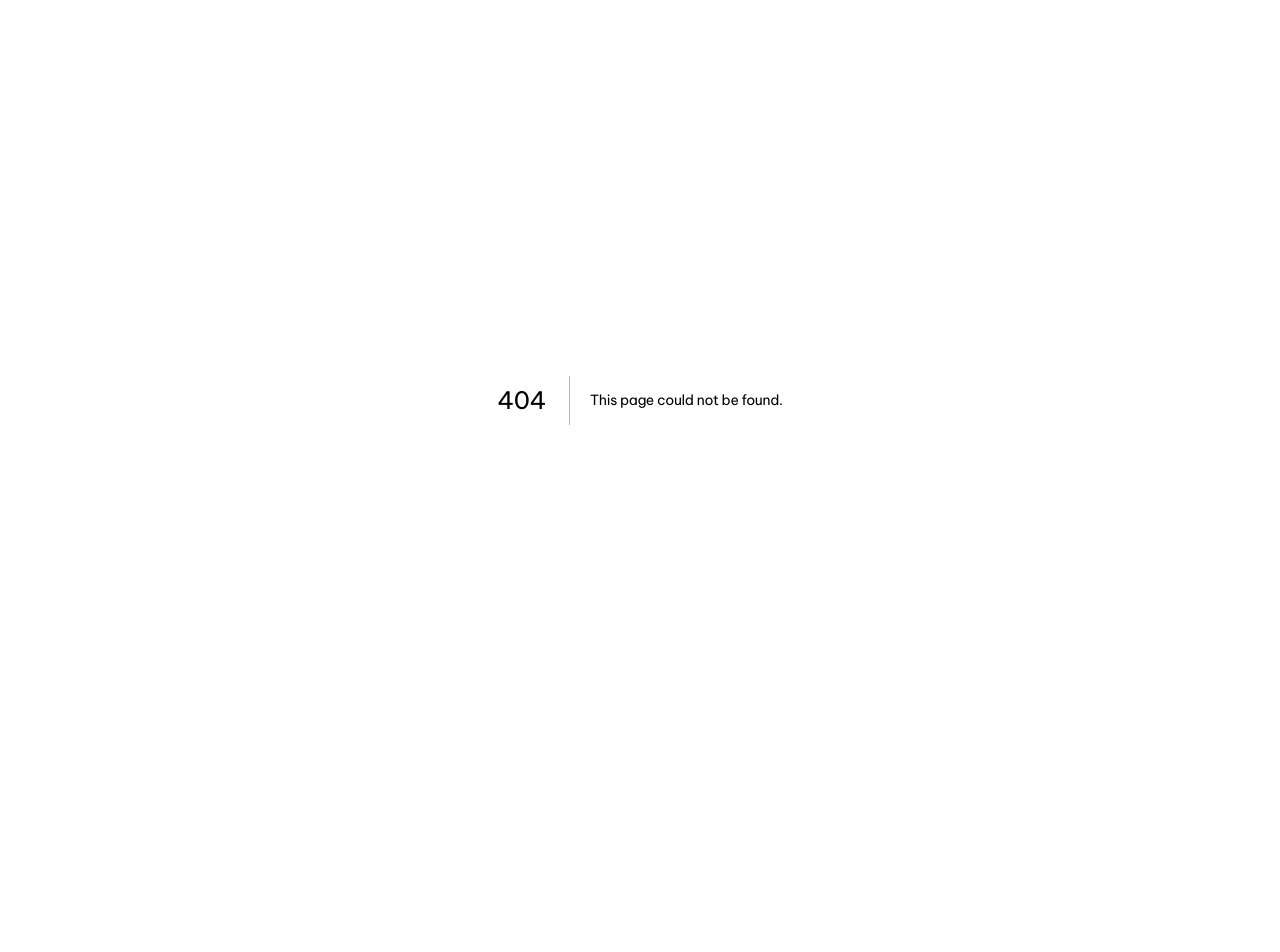
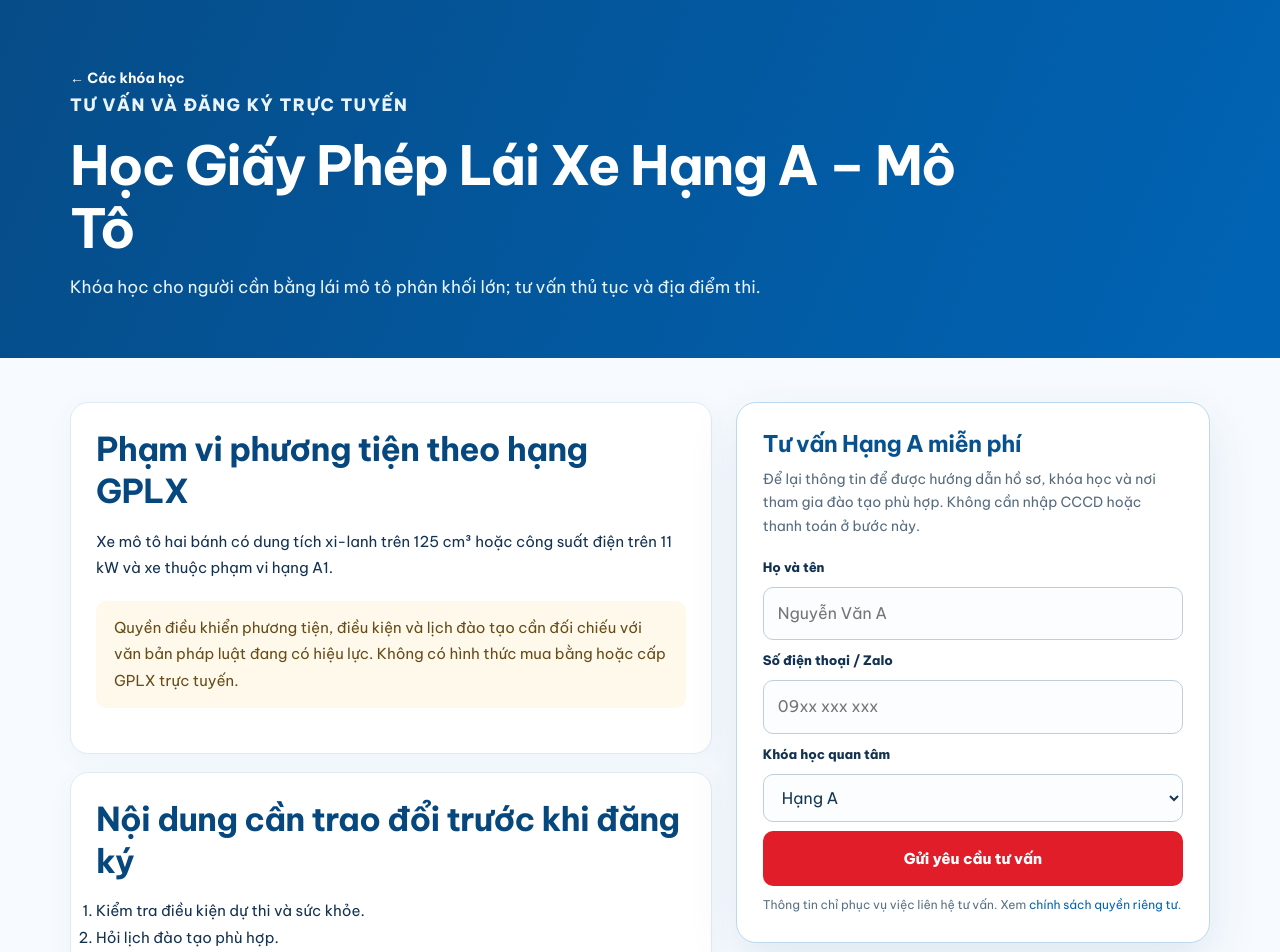
Before and after one commit to daylaixequyetthang/daylaixequyetthang.vn, a Next.js app: page /khoa-hoc/hang-a in a window 1280 px wide. Before the commit this address had no page. Shown: the top 952 px of the page. Before the commit the page ends 800 px from the top, so only its background shows below. Built offline with nearby package versions, Linux system fonts and the light colour scheme.

Commit message:
feat(seo): build course hub and dedicated B C1 A1 A upgrade landing pages

```diff
--- /dev/null
+++ b/app/khoa-hoc/[slug]/page.js
@@ -0,0 +1,28 @@
+import Link from 'next/link';
+import {notFound} from 'next/navigation';
+import {COURSES_SEO,findCourse} from '@/lib/seo-courses';
+import SeoConsultForm from '@/components/SeoConsultForm';
+import {BRANCHES} from '@/lib/seo-regions';
+const BASE='https://daylaixequyetthang.vn';
+export const dynamicParams=false;
+export function generateStaticParams(){return COURSES_SEO.map(x=>({slug:x.slug}));}
+export function generateMetadata({params}){
+ const c=findCourse(params.slug);if(!c)return {};
+ return {title:c.title+' | Quyết Thắng',description:c.intro+' Đăng ký tư vấn online, hướng dẫn hồ sơ và nơi đào tạo thực tế.',alternates:{canonical:BASE+'/khoa-hoc/'+c.slug},
+ openGraph:{url:BASE+'/khoa-hoc/'+c.slug,title:c.title+' – Quyết Thắng'}};
+}
+export default function CourseDetail({params}){
+ const c=findCourse(params.slug);if(!c)notFound();
+ const schema={'@context':'https://schema.org','@type':'Course',name:c.title,description:c.intro,provider:{'@type':'Organization',name:'Trung Tâm GDNN Quyết Thắng',url:BASE}};
+ return <main className="seo-page">
+  <script type="application/ld+json" dangerouslySetInnerHTML={{__html:JSON.stringify(schema)}} />
+  <div className="seo-head"><div className="seo-wrap"><Link className="seo-back" href="/khoa-hoc">← Các khóa học</Link><p className="seo-eyebrow">TƯ VẤN VÀ ĐĂNG KÝ TRỰC TUYẾN</p><h1>{c.title}</h1><p>{c.intro}</p></div></div>
+  <div className="seo-wrap"><section className="seo-section seo-grid">
+   <div><article className="seo-panel"><h2>Phạm vi phương tiện theo hạng GPLX</h2><p>{c.vehicle}</p><p className="seo-notice">Quyền điều khiển phương tiện, điều kiện và lịch đào tạo cần đối chiếu với văn bản pháp luật đang có hiệu lực. Không có hình thức mua bằng hoặc cấp GPLX trực tuyến.</p></article>
+    <article className="seo-panel" style={{marginTop:18}}><h2>Nội dung cần trao đổi trước khi đăng ký</h2><ol>{c.focus.map(x=><li key={x}>{x}</li>)}</ol><h3>Các bước ghi danh online</h3><p>Điền biểu mẫu → nhân viên gọi tư vấn → xác minh hồ sơ và khóa → hoàn tất đăng ký theo hướng dẫn chính thức.</p><div className="seo-inline"><Link href="/thi-thu">Thi thử GPLX</Link><Link href="/hoc-lai-xe">Khu vực hỗ trợ</Link><Link href="/dang-ky">Trang ghi danh chính thức</Link></div></article>
+   </div><SeoConsultForm area="Tư vấn khóa học từ website" course={c.name} heading={'Tư vấn '+c.name+' miễn phí'}/>
+  </section>
+  <section className="seo-section"><h2>Liên hệ các văn phòng</h2><div className="seo-links">{BRANCHES.map(r=><Link href={'/hoc-lai-xe/'+r.slug} key={r.slug}>{r.name}<small>{r.address}</small></Link>)}</div></section></div>
+  <footer className="seo-bottom"><div className="seo-wrap">Quyết Thắng · <a href="tel:0848751111">084 875 1111</a></div></footer>
+ </main>;
+}
```
